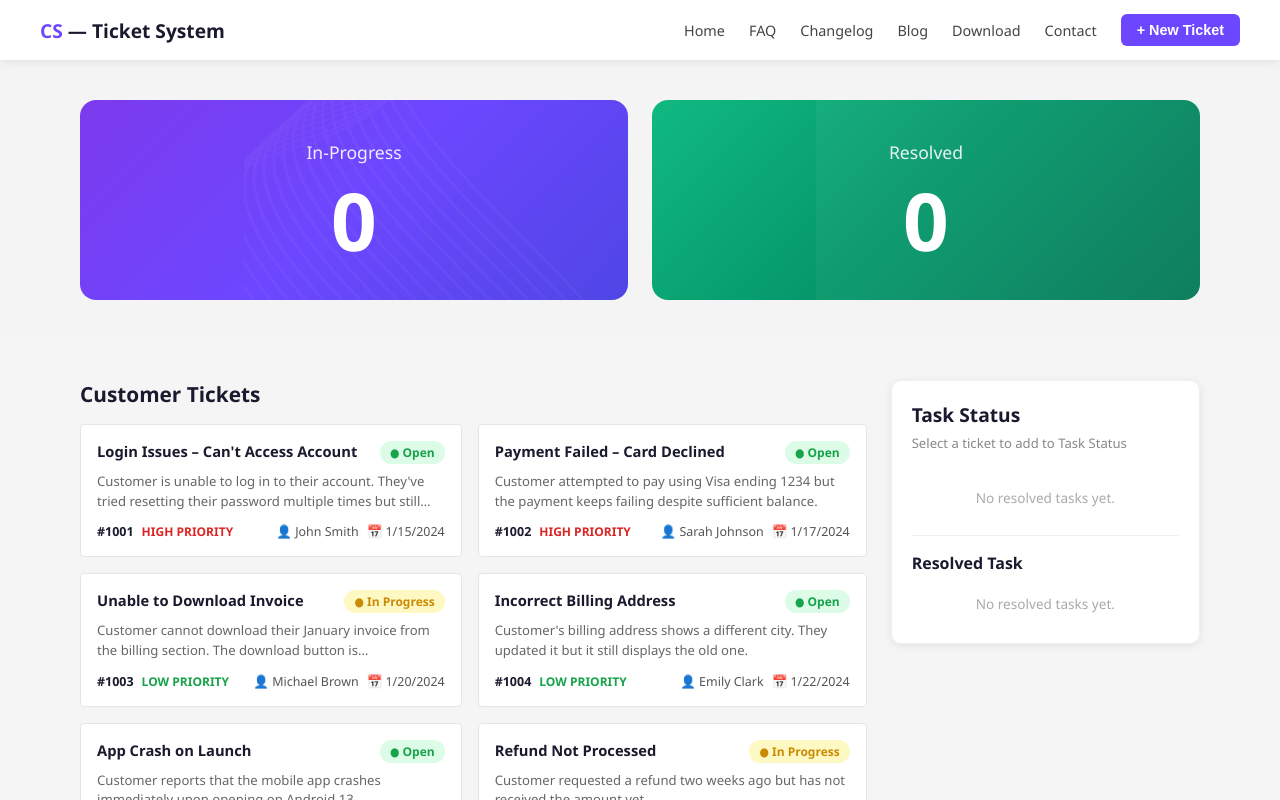
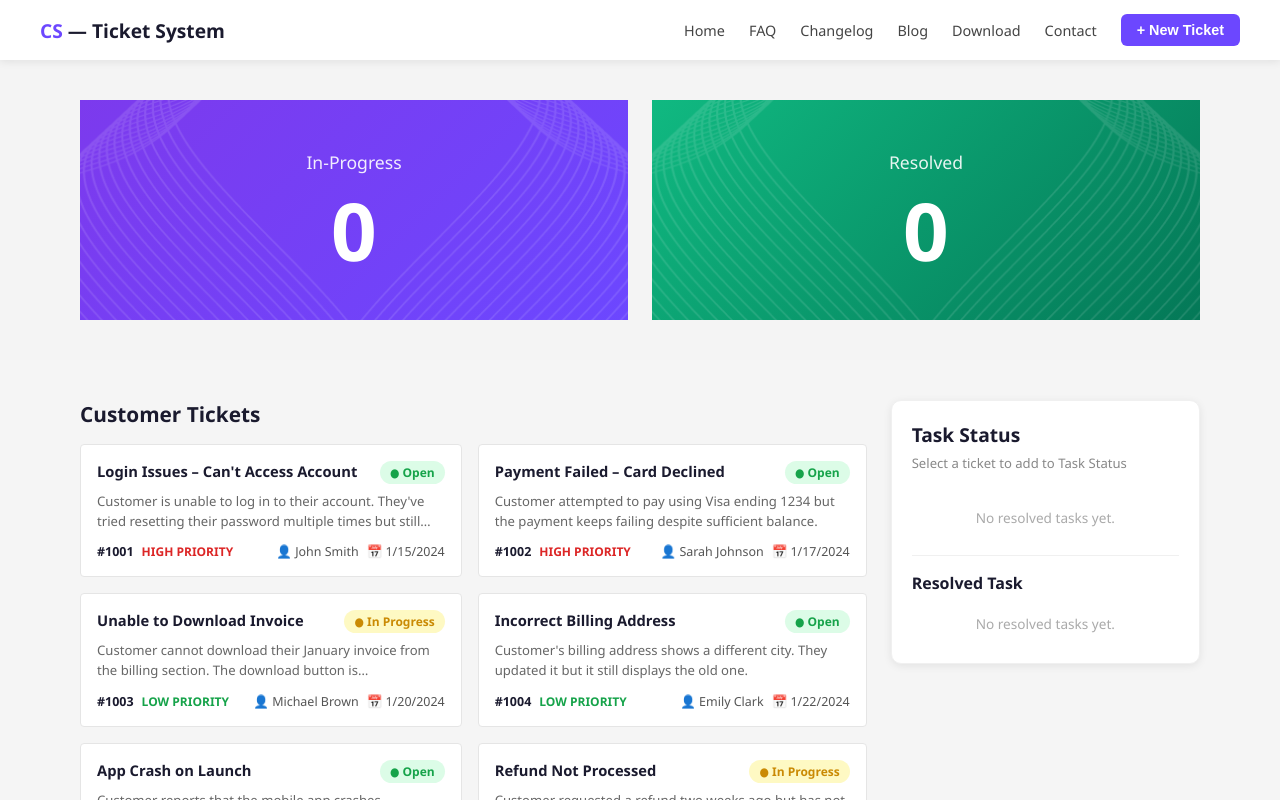
Before and after one commit to ruksat13/Customer-Support-Zone, a React (Vite) app: page / in a window 1280 px wide. Shown: the top 800 px of the page. Built offline with nearby package versions, Linux system fonts and the light colour scheme.

Commit message:
fix: banner vector image positioning

```diff
--- a/src/components/Banner.css
+++ b/src/components/Banner.css
@@ -2,6 +2,7 @@
     display: flex;
     gap: 24px;
     width: 100%;
+    min-height: 220px;
     padding: 40px 80px;
     background-color: #f4f4f4;
 }
@@ -13,34 +14,39 @@
     align-items: center;
     justify-content: center;
     padding: 40px;
-    border-radius: 16px;
     position: relative;
     overflow: hidden;
-    min-height: 200px;
+    min-height: 220px;
 }
 
 .stat-progress {
-    background: linear-gradient(135deg, #7c3aed 0%, #6c47ff 50%, #4f46e5 100%);
+    background: linear-gradient(135deg, #7c3aed 0%, #6c47ff 100%);
 }
 
 .stat-resolved {
-    background: linear-gradient(135deg, #10b981 0%, #059669 50%, #047857 100%);
+    background: linear-gradient(135deg, #10b981 0%, #047857 100%);
 }
 
 .vector-img {
     position: absolute;
-    top: 0;
-    right: 0;
-    width: 70%;
-    height: 100%;
-    object-fit: cover;
-    object-position: left center;
-    opacity: 0.35;
+    width: 55%;
+    height: 180%;
+    object-fit: contain;
+    mix-blend-mode: screen;
+    opacity: 100;
     z-index: 0;
-    mix-blend-mode: screen;
 }
 
+.vector-right {
+    top: -40%;
+    right: -5%;
+    transform: scaleX(-1);
+}
 
+.vector-left {
+    top: -40%;
+    left: -5%;
+}
 
 .stat-label {
     font-size: 1.1rem;
@@ -61,17 +67,9 @@
 }
 
 /* Mobile Responsive */
-@media (max-width: 1024px) {
-    .banner {
-        padding: 30px 40px;
-    }
-}
-
 @media (max-width: 768px) {
     .banner {
         flex-direction: column;
-        padding: 20px;
-        gap: 16px;
     }
 
     .stat-card {
--- a/src/components/Banner.jsx
+++ b/src/components/Banner.jsx
@@ -1,17 +1,18 @@
 import "./Banner.css";
 import vector1 from "../assets/vector1.png";
-import vector2 from "../assets/vector2.png";
 
 const Banner = ({ inProgress, resolved }) => {
     return (
         <div className="banner">
             <div className="stat-card stat-progress">
-                <img src={vector1} alt="" className="vector-img" />
+                <img src={vector1} alt="" className="vector-img vector-right" />
+                <img src={vector1} alt="" className="vector-img vector-left" />
                 <p className="stat-label">In-Progress</p>
                 <h2 className="stat-number">{inProgress}</h2>
             </div>
             <div className="stat-card stat-resolved">
-                <img src={vector2} alt="" className="vector-img" />
+                <img src={vector1} alt="" className="vector-img vector-right" />
+                <img src={vector1} alt="" className="vector-img vector-left" />
                 <p className="stat-label">Resolved</p>
                 <h2 className="stat-number">{resolved}</h2>
             </div>
```
